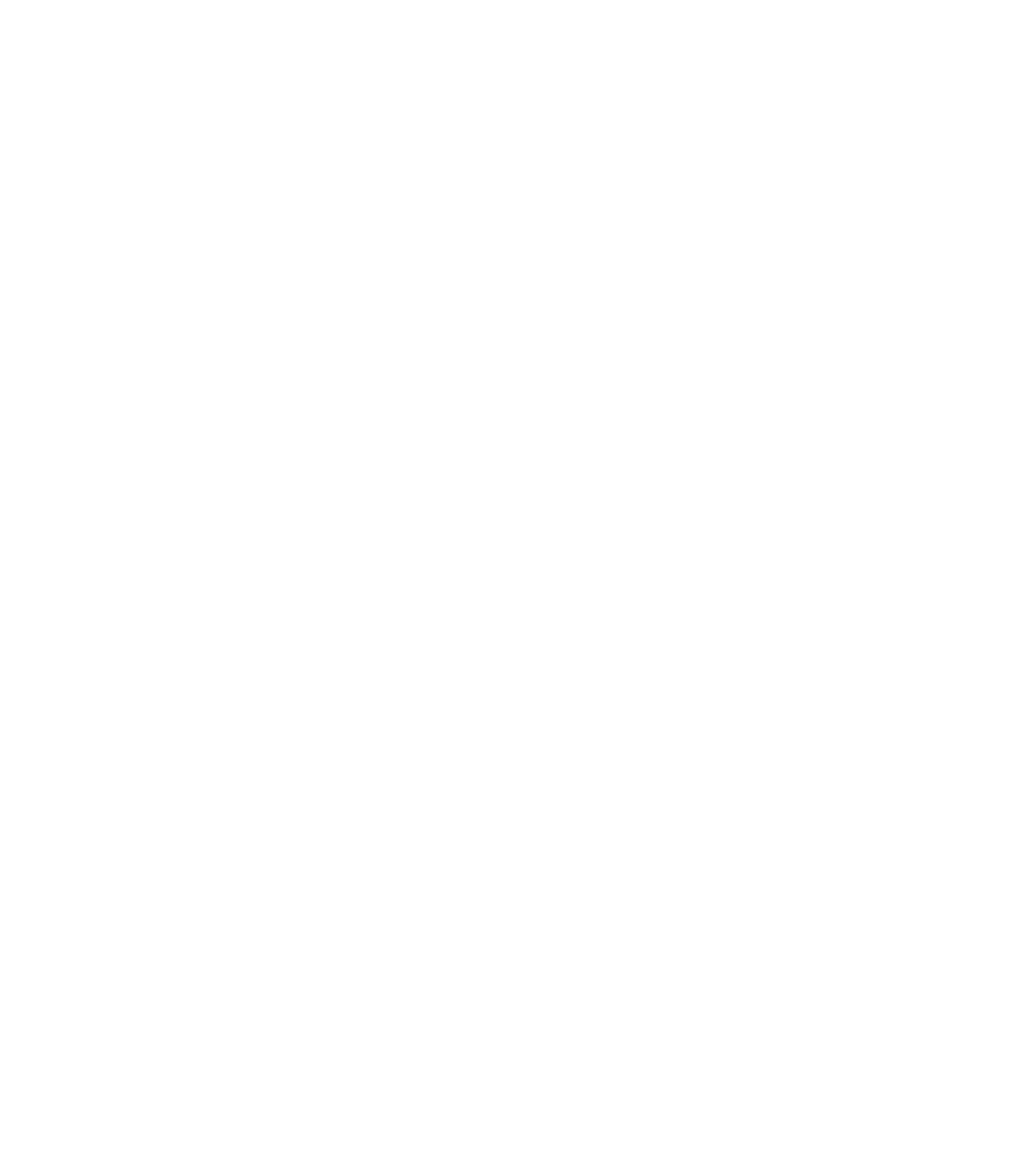
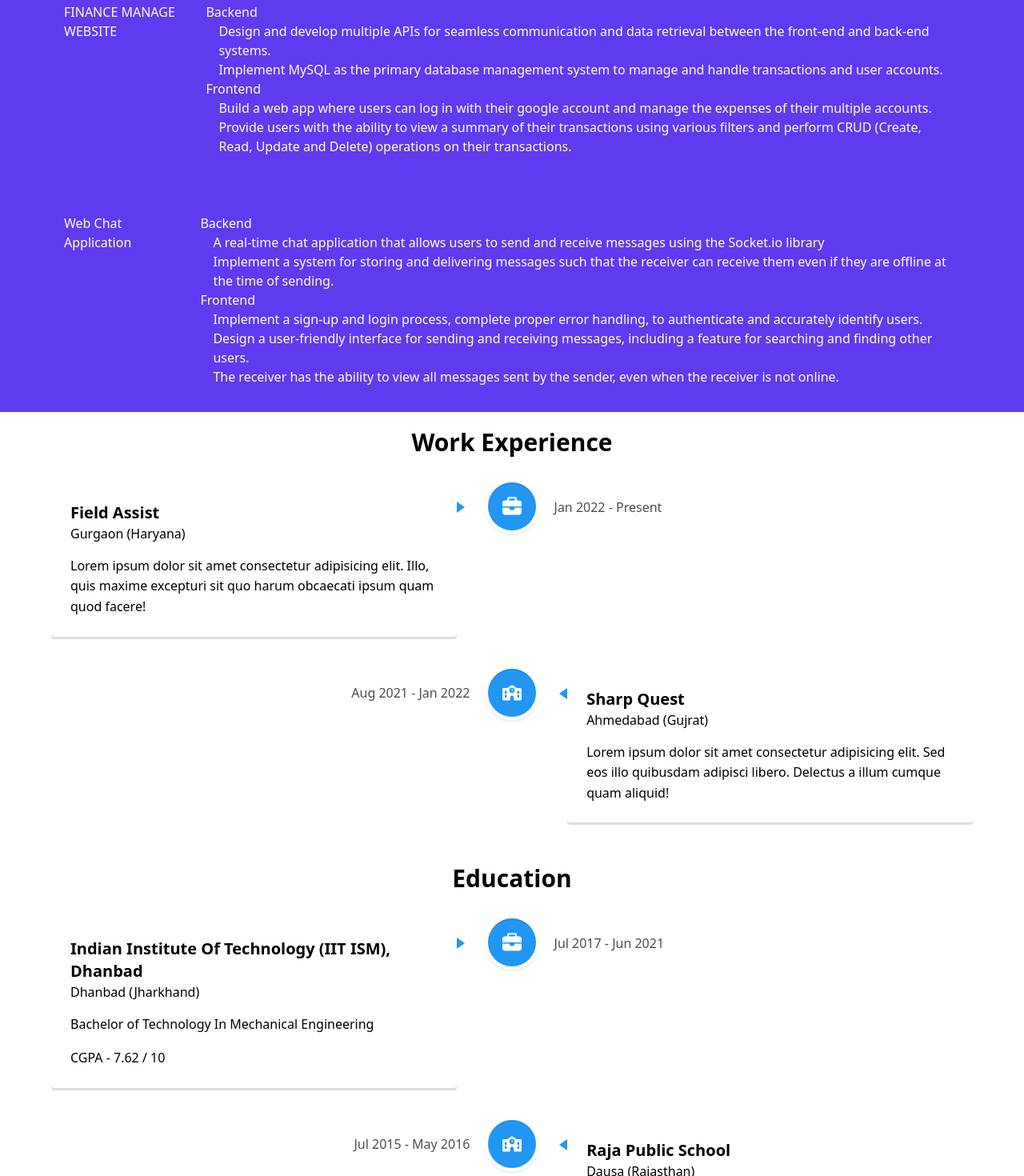
Before and after one commit to neeraj2021/my-portfolio, a React (Vite) app: page / in a window 1280 px wide. Shown: the part 1330-2800 px from the top of the page at 80% size. Before the commit the page ends 1217 px from the top, so only its background shows below. Built offline with nearby package versions, Linux system fonts and the light colour scheme.

Commit message:
dev: create work experience and project section

```diff
--- a/src/App.jsx
+++ b/src/App.jsx
@@ -1,13 +1,17 @@
 import Header from "./components/Header";
 import Intro from "./components/Intro";
 import Specialities from "./components/Specialities";
+import Project from "./components/Project";
+import WorkExperience from "./components/WorkExperience";
 
 export default function App() {
   return (
-    <div className="container mx-auto">
-      <Header />
+    <div>
+      {/* <Header /> */}
       <Intro />
       <Specialities />
+      <Project />
+      <WorkExperience />
     </div>
   );
 }
--- a/src/components/Intro.jsx
+++ b/src/components/Intro.jsx
@@ -13,8 +13,9 @@ const Intro = () => {
       </div>
       <div id="right">
         <div className="my-10">
-          <h1 className="text-6xl font-semibold">A Passionate</h1>
-          <h1 className="text-6xl font-semibold">Developer</h1>
+          <h1 className="text-6xl font-semibold">Hi, I'm Neeraj</h1>
+          <h1 className="text-4xl font-semibold">A Passionate Developer</h1>
+          {/* <h1 className="text-4xl font-semibold">Developer</h1> */}
         </div>
         <p className="w-1/2 my-8">
           A full stack software engineer with a strong attention to detail and a
--- /dev/null
+++ b/src/components/Project.jsx
@@ -0,0 +1,82 @@
+import React from "react";
+
+const Project = () => {
+  return (
+    <div className="bg-primary w-full px-20 py-8">
+      <div>
+        <h3 className="text-white text-4xl font-semibold">
+          Take a look at <br /> My recent Projects
+        </h3>
+      </div>
+      <br />
+      <br />
+      <div className="text-white flex gap-8">
+        <h4>FINANCE MANAGE WEBSITE</h4>
+        <div>
+          <h5>Backend</h5>
+          <div className="px-4">
+            <p>
+              Design and develop multiple APIs for seamless communication and
+              data retrieval between the front-end and back-end systems.
+            </p>
+            <p>
+              Implement MySQL as the primary database management system to
+              manage and handle transactions and user accounts.
+            </p>
+          </div>
+          <h5>Frontend</h5>
+          <div className="px-4">
+            <p>
+              Build a web app where users can log in with their google account
+              and manage the expenses of their multiple accounts.
+            </p>
+            <p>
+              Provide users with the ability to view a summary of their
+              transactions using various filters and perform CRUD (Create, Read,
+              Update and Delete) operations on their transactions.
+            </p>
+          </div>
+        </div>
+      </div>
+
+      <br />
+      <br />
+      <br />
+      <div className="text-white flex gap-8">
+        <h4>Web Chat Application</h4>
+        <div>
+          <h5>Backend</h5>
+          <div className="px-4">
+            <p>
+              A real-time chat application that allows users to send and receive
+              messages using the Socket.io library
+            </p>
+            <p>
+              Implement a system for storing and delivering messages such that
+              the receiver can receive them even if they are offline at the time
+              of sending.
+            </p>
+          </div>
+          <h5>Frontend</h5>
+          <div className="px-4">
+            <p>
+              Implement a sign-up and login process, complete proper
+              error handling, to authenticate and accurately identify users.
+            </p>
+            <p>
+              Design a user-friendly interface for sending and receiving
+              messages, including a feature for searching and finding other
+              users.
+            </p>
+            <p>
+              The receiver has the ability to view all messages sent by the
+              sender, even when the receiver is not online.
+            </p>
+          </div>
+        </div>
+      </div>
+    </div>
+  );
+};
+
+export default Project;
--- a/src/components/Specialities.jsx
+++ b/src/components/Specialities.jsx
@@ -18,7 +18,7 @@ import Backend from "../assets/Backend.png";
 
 const Specialities = () => {
   return (
-    <div className="py-16">
+    <div className="py-16 container mx-auto">
       <div className="grid grid-cols-[30%_70%]">
         <div className="flex gap-4">
           <span className="w-20 h-[2px] mt-5 bg-primary"></span>
--- /dev/null
+++ b/src/components/WorkExperience.jsx
@@ -0,0 +1,99 @@
+import React from "react";
+import {
+  VerticalTimeline,
+  VerticalTimelineElement,
+} from "react-vertical-timeline-component";
+import "react-vertical-timeline-component/style.min.css";
+import { FontAwesomeIcon } from "@fortawesome/react-fontawesome";
+import { faBriefcase, faSchool } from "@fortawesome/free-solid-svg-icons";
+
+const WorkExperience = () => {
+  return (
+    <div>
+      <h2 className="text-3xl p-5 pb-0 flex justify-center font-semibold">
+        Work Experience
+      </h2>
+
+      <VerticalTimeline animate={false}>
+        <VerticalTimelineElement
+          className="vertical-timeline-element--work my-10"
+          contentArrowStyle={{ borderRight: "10px solid  rgb(33, 150, 243)" }}
+          date="Jan 2022 - Present"
+          iconStyle={{ background: "rgb(33, 150, 243)", color: "#fff" }}
+          icon={<FontAwesomeIcon icon={faBriefcase} />}
+        >
+          <h3 className="font-semibold text-xl">Field Assist</h3>
+          <h4>Gurgaon (Haryana)</h4>
+          <p>
+            Lorem ipsum dolor sit amet consectetur adipisicing elit. Illo, quis
+            maxime excepturi sit quo harum obcaecati ipsum quam quod facere!
+          </p>
+        </VerticalTimelineElement>
+        <VerticalTimelineElement
+          className="vertical-timeline-element--work my-10"
+          contentArrowStyle={{ borderRight: "10px solid  rgb(33, 150, 243)" }}
+          date="Aug 2021 - Jan 2022"
+          iconStyle={{ background: "rgb(33, 150, 243)", color: "#fff" }}
+          icon={<FontAwesomeIcon icon={faSchool} />}
+        >
+          <h3 className="font-semibold text-xl">Sharp Quest</h3>
+          <h4>Ahmedabad (Gujrat)</h4>
+          <p>
+            Lorem ipsum dolor sit amet consectetur adipisicing elit. Sed eos
+            illo quibusdam adipisci libero. Delectus a illum cumque quam
+            aliquid!
+          </p>
+        </VerticalTimelineElement>
+      </VerticalTimeline>
+
+      <h2 className="text-3xl p-5 pb-0 flex justify-center font-semibold">
+        Education
+      </h2>
+
+      <VerticalTimeline animate={false}>
+        <VerticalTimelineElement
+          className="vertical-timeline-element--work my-10"
+          contentArrowStyle={{ borderRight: "10px solid  rgb(33, 150, 243)" }}
+          date="Jul 2017 - Jun 2021"
+          iconStyle={{ background: "rgb(33, 150, 243)", color: "#fff" }}
+          icon={<FontAwesomeIcon icon={faBriefcase} />}
+        >
+          <h3 className="font-semibold text-xl">
+            Indian Institute Of Technology (IIT ISM), Dhanbad
+          </h3>
+          <h4>Dhanbad (Jharkhand)</h4>
+          <p>Bachelor of Technology In Mechanical Engineering</p>
+          <p>CGPA - 7.62 / 10</p>
+        </VerticalTimelineElement>
+
+        <VerticalTimelineElement
+          className="vertical-timeline-element--work my-10"
+          contentArrowStyle={{ borderRight: "10px solid  rgb(33, 150, 243)" }}
+          date="Jul 2015 - May 2016"
+          iconStyle={{ background: "rgb(33, 150, 243)", color: "#fff" }}
+          icon={<FontAwesomeIcon icon={faSchool} />}
+        >
+          <h3 className="font-semibold text-xl">Raja Public School</h3>
+          <h4>Dausa (Rajasthan)</h4>
+          <p>RBSE Senior Secondary (12th Board)</p>
+          <p>Percentage - 82%</p>
+        </VerticalTimelineElement>
+
+        <VerticalTimelineElement
+          className="vertical-timeline-element--work my-10"
+          contentArrowStyle={{ borderRight: "10px solid  rgb(33, 150, 243)" }}
+          date="Jul 2015 - May 2016"
+          iconStyle={{ background: "rgb(33, 150, 243)", color: "#fff" }}
+          icon={<FontAwesomeIcon icon={faSchool} />}
+        >
+          <h3 className="font-semibold text-xl">Raja Public School</h3>
+          <h4>Dausa (Rajasthan)</h4>
+          <p>RBSE Secondary (10th Board)</p>
+          <p>Percentage - 91%</p>
+        </VerticalTimelineElement>
+      </VerticalTimeline>
+    </div>
+  );
+};
+
+export default WorkExperience;
--- a/tailwind.config.cjs
+++ b/tailwind.config.cjs
@@ -6,6 +6,11 @@ module.exports = {
       backgroundImage: {
         upperBackground: "url('./src/assets/UpperBackground.png')",
       },
+      colors: {
+        cream: "#FBFAFF",
+        primary: "#5E3BEF",
+        text_gray: "#51586A",
+      },
     },
   },
   plugins: [],
```
Also changed, not shown: package.json (+6 -1 lines), 1 other file (tests, documents, lock files or other folders).
